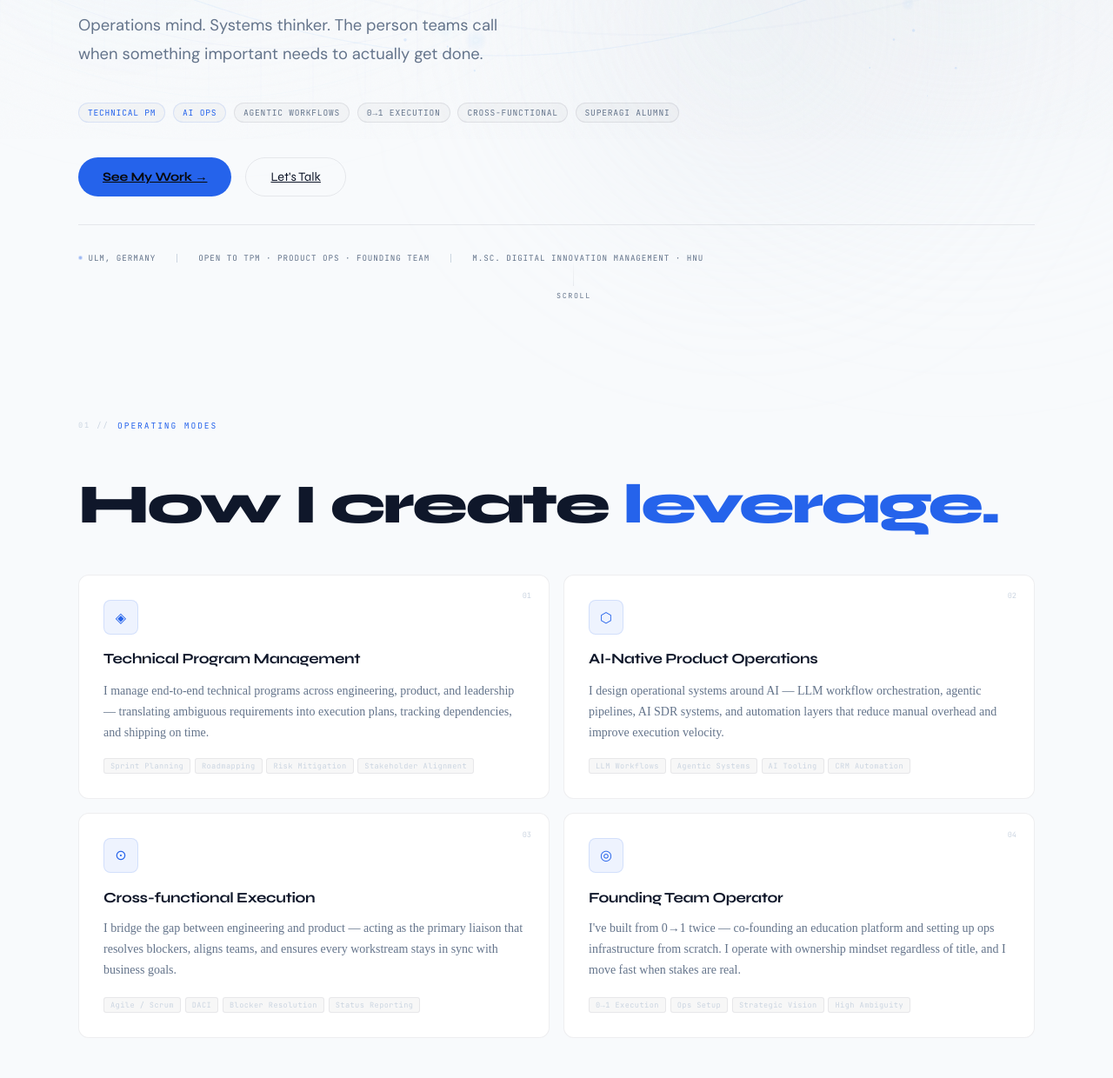
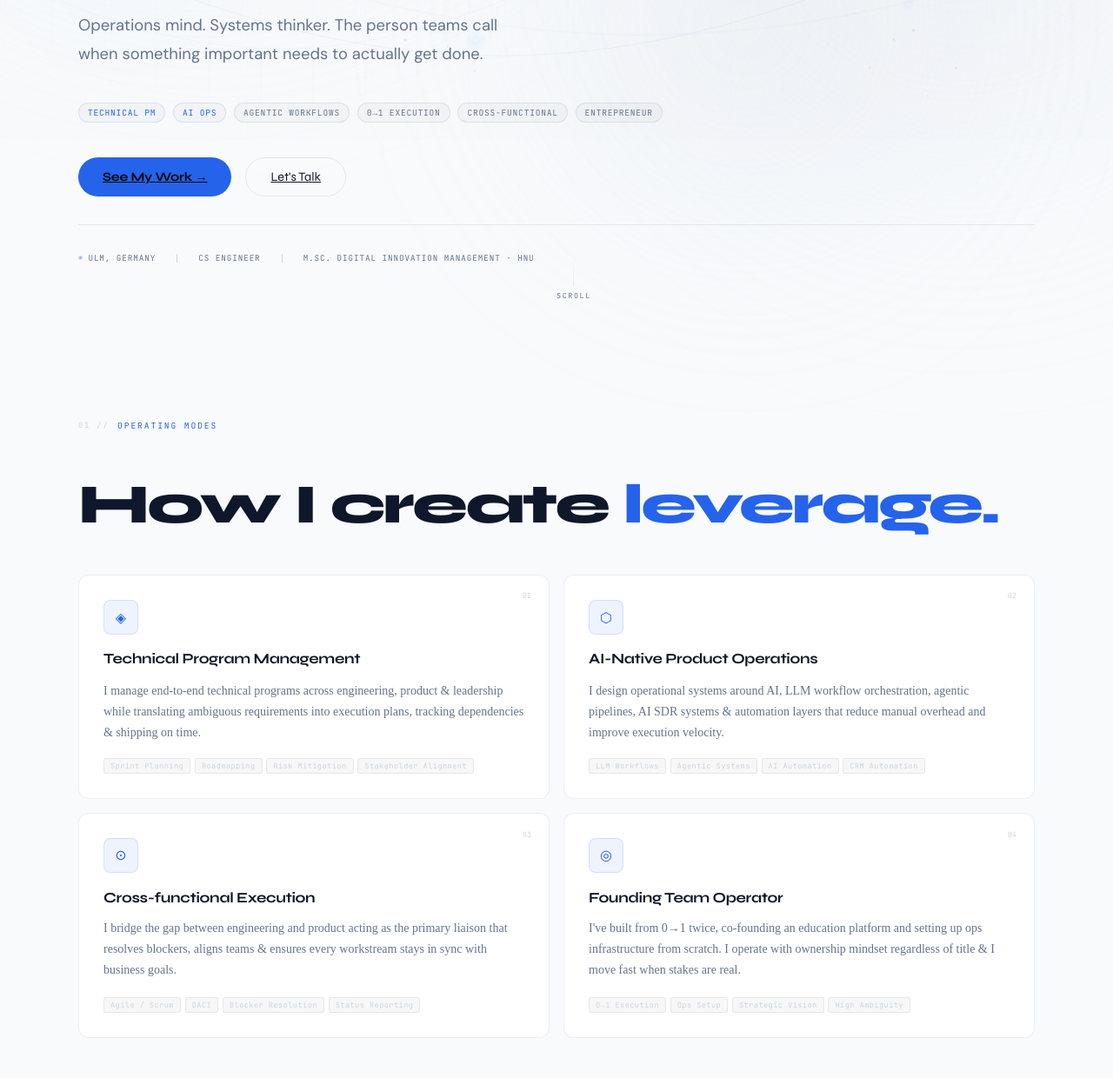
Before and after one commit to ved1211/portfolio, a plain HTML site: page index.html in a window 1280 px wide. Shown: the part 640-1880 px from the top of the page at 87% size. Drawn offline with nearby package versions, Linux system fonts and the light colour scheme; a web font is replaced by a local one.

Commit message:
minor fixes

```diff
--- a/index.html
+++ b/index.html
@@ -554,7 +554,7 @@ footer{border-top:1px solid var(--border);padding:1.75rem 0;position:relative;z-
         <div class="theme-toggle-track"><div class="theme-toggle-thumb"></div></div>
         <span class="theme-icon" id="themeIcon">🌙</span>
       </button>
-      <a href="#contact" class="nav-cta">Let's Talk</a>
+      <!-- <a href="#contact" class="nav-cta">Let's Talk</a> -->
       <button class="hamburger" id="ham" aria-label="Menu"><span></span><span></span><span></span></button>
     </div>
   </div>
@@ -574,7 +574,7 @@ footer{border-top:1px solid var(--border);padding:1.75rem 0;position:relative;z-
 <!-- ═══════════ HERO ═══════════ -->
 <section id="hero">
   <div class="container">
-    <div class="hero-eyebrow">TPM · AI Product Operations · Founder Associate</div>
+    <div class="hero-eyebrow">TPM · AI Product Operations · Founder</div>
 
     <p class="hero-name-label">Ved Gawade</p>
 
@@ -593,7 +593,7 @@ footer{border-top:1px solid var(--border);padding:1.75rem 0;position:relative;z-
       <span class="badge">Agentic Workflows</span>
       <span class="badge">0→1 Execution</span>
       <span class="badge">Cross-functional</span>
-      <span class="badge">SuperAGI Alumni</span>
+      <span class="badge">Entrepreneur</span>
     </div>
 
     <div class="hero-ctas">
@@ -604,7 +604,7 @@ footer{border-top:1px solid var(--border);padding:1.75rem 0;position:relative;z-
     <div class="hero-status">
       <div class="status-dot"><span class="pulse"></span>Ulm, Germany</div>
       <span style="width:1px;height:10px;background:var(--dim)"></span>
-      <div class="status-dot">Open to TPM · Product Ops · Founding Team</div>
+      <div class="status-dot">CS Engineer</div>
       <span style="width:1px;height:10px;background:var(--dim)"></span>
       <div class="status-dot">M.Sc. Digital Innovation Management · HNU</div>
     </div>
@@ -626,7 +626,7 @@ footer{border-top:1px solid var(--border);padding:1.75rem 0;position:relative;z-
         <span class="cap-num">01</span>
         <div class="cap-icon">◈</div>
         <div class="cap-title">Technical Program Management</div>
-        <p class="cap-body">I manage end-to-end technical programs across engineering, product, and leadership — translating ambiguous requirements into execution plans, tracking dependencies, and shipping on time.</p>
+        <p class="cap-body">I manage end-to-end technical programs across engineering, product & leadership while translating ambiguous requirements into execution plans, tracking dependencies & shipping on time.</p>
         <div class="cap-tags"><span class="cap-tag">Sprint Planning</span><span class="cap-tag">Roadmapping</span><span class="cap-tag">Risk Mitigation</span><span class="cap-tag">Stakeholder Alignment</span></div>
         <div class="card-accent-bar"></div>
       </div>
@@ -635,8 +635,8 @@ footer{border-top:1px solid var(--border);padding:1.75rem 0;position:relative;z-
         <span class="cap-num">02</span>
         <div class="cap-icon">⬡</div>
         <div class="cap-title">AI-Native Product Operations</div>
-        <p class="cap-body">I design operational systems around AI — LLM workflow orchestration, agentic pipelines, AI SDR systems, and automation layers that reduce manual overhead and improve execution velocity.</p>
-        <div class="cap-tags"><span class="cap-tag">LLM Workflows</span><span class="cap-tag">Agentic Systems</span><span class="cap-tag">AI Tooling</span><span class="cap-tag">CRM Automation</span></div>
+        <p class="cap-body">I design operational systems around AI, LLM workflow orchestration, agentic pipelines, AI SDR systems & automation layers that reduce manual overhead and improve execution velocity.</p>
+        <div class="cap-tags"><span class="cap-tag">LLM Workflows</span><span class="cap-tag">Agentic Systems</span><span class="cap-tag">AI Automation</span><span class="cap-tag">CRM Automation</span></div>
         <div class="card-accent-bar"></div>
       </div>
 
@@ -644,7 +644,7 @@ footer{border-top:1px solid var(--border);padding:1.75rem 0;position:relative;z-
         <span class="cap-num">03</span>
         <div class="cap-icon">⊙</div>
         <div class="cap-title">Cross-functional Execution</div>
-        <p class="cap-body">I bridge the gap between engineering and product — acting as the primary liaison that resolves blockers, aligns teams, and ensures every workstream stays in sync with business goals.</p>
+        <p class="cap-body">I bridge the gap between engineering and product acting as the primary liaison that resolves blockers, aligns teams & ensures every workstream stays in sync with business goals.</p>
         <div class="cap-tags"><span class="cap-tag">Agile / Scrum</span><span class="cap-tag">DACI</span><span class="cap-tag">Blocker Resolution</span><span class="cap-tag">Status Reporting</span></div>
         <div class="card-accent-bar"></div>
       </div>
@@ -653,7 +653,7 @@ footer{border-top:1px solid var(--border);padding:1.75rem 0;position:relative;z-
         <span class="cap-num">04</span>
         <div class="cap-icon">◎</div>
         <div class="cap-title">Founding Team Operator</div>
-        <p class="cap-body">I've built from 0→1 twice — co-founding an education platform and setting up ops infrastructure from scratch. I operate with ownership mindset regardless of title, and I move fast when stakes are real.</p>
+        <p class="cap-body">I've built from 0→1 twice, co-founding an education platform and setting up ops infrastructure from scratch. I operate with ownership mindset regardless of title & I move fast when stakes are real.</p>
         <div class="cap-tags"><span class="cap-tag">0→1 Execution</span><span class="cap-tag">Ops Setup</span><span class="cap-tag">Strategic Vision</span><span class="cap-tag">High Ambiguity</span></div>
         <div class="card-accent-bar"></div>
       </div>
@@ -885,7 +885,7 @@ footer{border-top:1px solid var(--border);padding:1.75rem 0;position:relative;z-
       <div class="glass fade-up" style="transition-delay:.14s">
         <div class="proj-g-tag">on.chained · AI-First Operating System</div>
         <div class="proj-g-title">on.chained — Founder Associate Application</div>
-        <p class="proj-g-body">Built a production-grade AI operating system for a Web3 / RWA startup — Regulatory Intel Pipeline, Asset Documentation Workflow, and Investor Profiler. All pipelines live against the Anthropic API within 5 days. Demonstrated what a Founding Operator who thinks like a builder can ship.</p>
+        <p class="proj-g-body">Built a production-grade AI operating system for a Web3 / RWA startup — Regulatory Intel Pipeline, Asset Documentation Workflow & Investor Profiler. All pipelines live against the Anthropic API within 5 days. Demonstrated what a Founding Operator who thinks like a builder can ship.</p>
         <div class="cap-tags" style="margin-bottom:.875rem"><span class="cap-tag">AI Pipelines</span><span class="cap-tag">Claude API</span><span class="cap-tag">Apps Script</span><span class="cap-tag">Notion</span><span class="cap-tag">0→1</span></div>
         <span class="proj-g-link" style="color:var(--muted);cursor:default">Production artifact · Available on request</span>
         <div class="card-accent-bar"></div>
@@ -1044,7 +1044,7 @@ footer{border-top:1px solid var(--border);padding:1.75rem 0;position:relative;z-
     <div style="position:relative;z-index:1;max-width:640px;margin:0 auto">
       <div class="section-label fade-up" style="justify-content:center"><span class="num">07 //</span> Let's Work</div>
       <h2 class="cta-h2 fade-up" style="transition-delay:.06s">Open to the right <em>opportunity.</em></h2>
-      <p class="cta-sub fade-up" style="transition-delay:.12s">Not looking for just any role. Looking for a team that's building something real, moving fast, and needs someone who can hold the complexity together — and ship.</p>
+      <p class="cta-sub fade-up" style="transition-delay:.12s">Not looking for just any role. Looking for a team that's building something real, moving fast & needs someone who can hold the complexity together — and ship.</p>
       <div class="cta-btns fade-up" style="transition-delay:.18s">
         <a href="mailto:vedgawade1219@gmail.com" class="btn-p" style="font-size:.9rem;padding:13px 28px">Send me a message →</a>
         <a href="https://www.linkedin.com/in/ved-gawade/" target="_blank" class="btn-s" style="font-size:.9rem;padding:13px 28px">View LinkedIn ↗</a>
```
